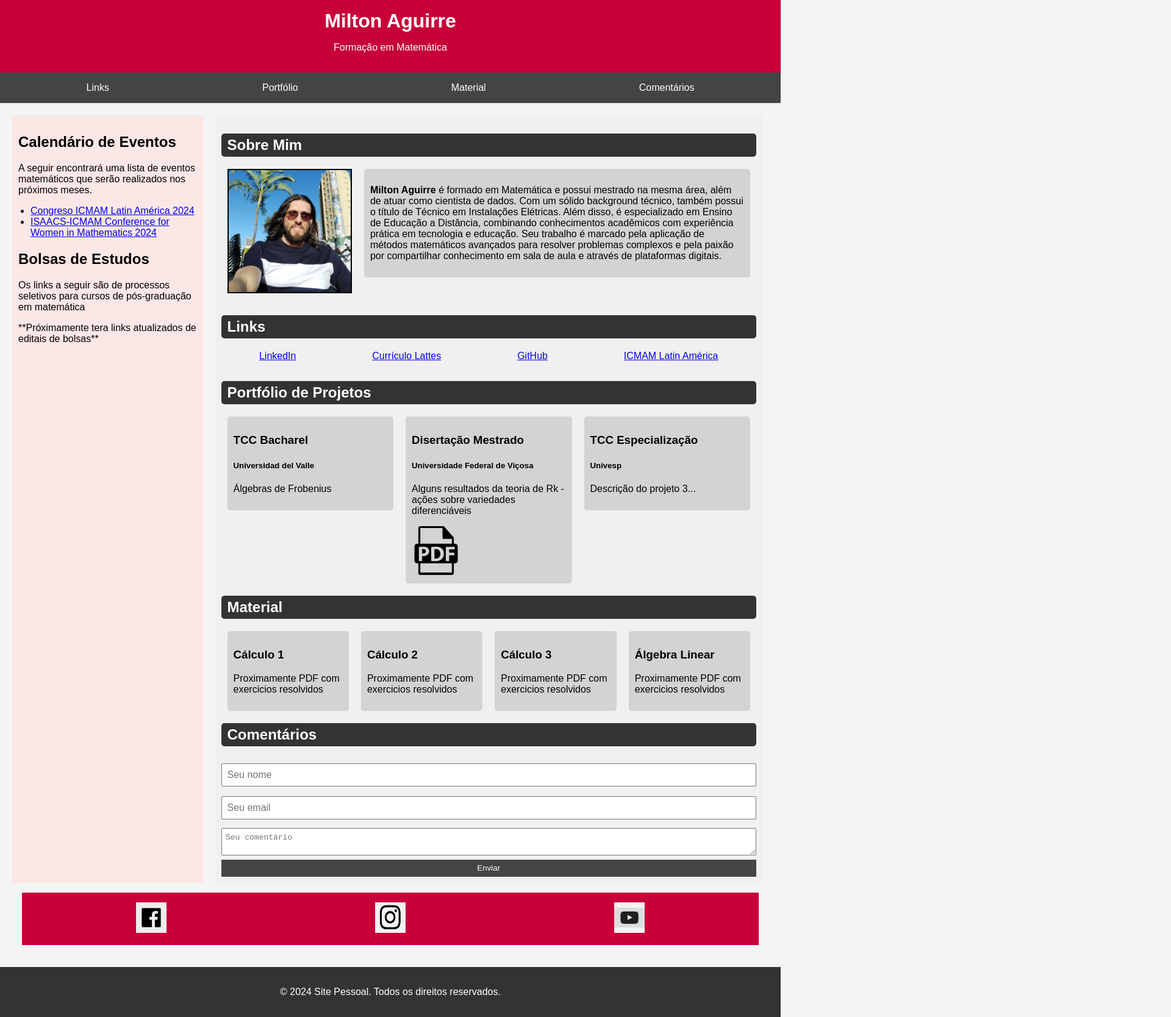
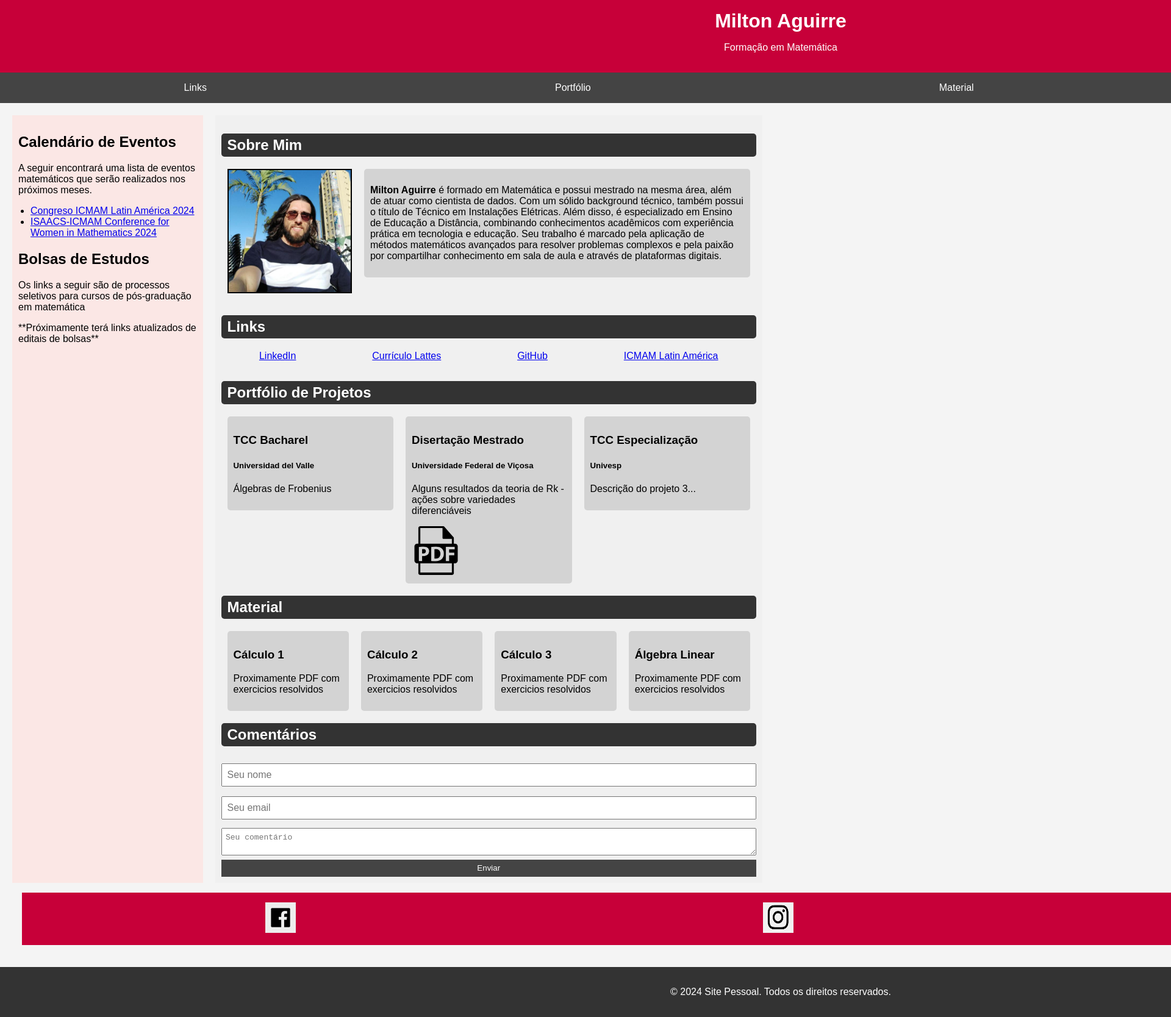
Before and after one commit to Milton-Aguirre/Milton-Aguirre.github.io, a React (Create React App) app: page / in a window 1280 px wide. Shown: the top 1668 px of the page at 61% size, 1920 px wide, since content can reach past the window. Built offline with nearby package versions, Linux system fonts and the light colour scheme.

Commit message:
fix: corsertado o codigo para atindir a horizontal no celular

```diff
--- a/src/App.js
+++ b/src/App.js
@@ -4,7 +4,7 @@ import './App.css';
 function App() {
   return (
     <div>
-      <header style={styles.header}>
+      <header className="header" style={styles.header}>
         <h1>Milton Aguirre</h1>
         <p>Formação em Matemática</p>
       </header>
@@ -28,7 +28,7 @@ function App() {
 
             <h2>Bolsas de Estudos</h2>
             <p>Os links a seguir são de processos seletivos para cursos de pós-graduação em matemática</p>
-            <p>**Próximamente tera links atualizados de editais de bolsas**</p>
+            <p>**Próximamente terá links atualizados de editais de bolsas**</p>
           </div>
 
           <div style={styles.rightColumn}>
@@ -72,7 +72,7 @@ function App() {
                     <h5>Universidad del Valle</h5>
                     <p>Álgebras de Frobenius</p>
                     <a href="/pdfs/disertação_mestrado.pdf" target="_blank" rel="noopener noreferrer">
-                      {/* <img src="/images/logo-PDF-1.png" alt="PDF" style={styles.iconPDF} /> */}
+                      {/* <img src={`${process.env.PUBLIC_URL}/images/logo-PDF-1.png`} alt="PDF" style={styles.iconPDF} /> */}
                     </a>
                   </div>
                   <div style={styles.project}>
@@ -156,11 +156,15 @@ const styles = {
     color: '#fff',
     padding: '1em 0',
     textAlign: 'center',
+    width: '200%',
+    boxSizing: 'border-box',
   },
   nav: {
     backgroundColor: '#444',
     color: '#fff',
     padding: '1em',
+    width: '200%',
+    boxSizing: 'border-box',
     display: 'flex',
     justifyContent: 'space-around',
   },
@@ -176,6 +180,8 @@ const styles = {
     backgroundColor: '#C70039',
     color: '#fff',
     padding: '1em',
+    width: '200%',
+    boxSizing: 'border-box',
     margin: '1em',
   },
   section: {
@@ -286,6 +292,8 @@ const styles = {
     color: '#fff',
     textAlign: 'center',
     padding: '1em 0',
+    width: '200%',
+    boxSizing: 'border-box',
   },
 };
 
```
